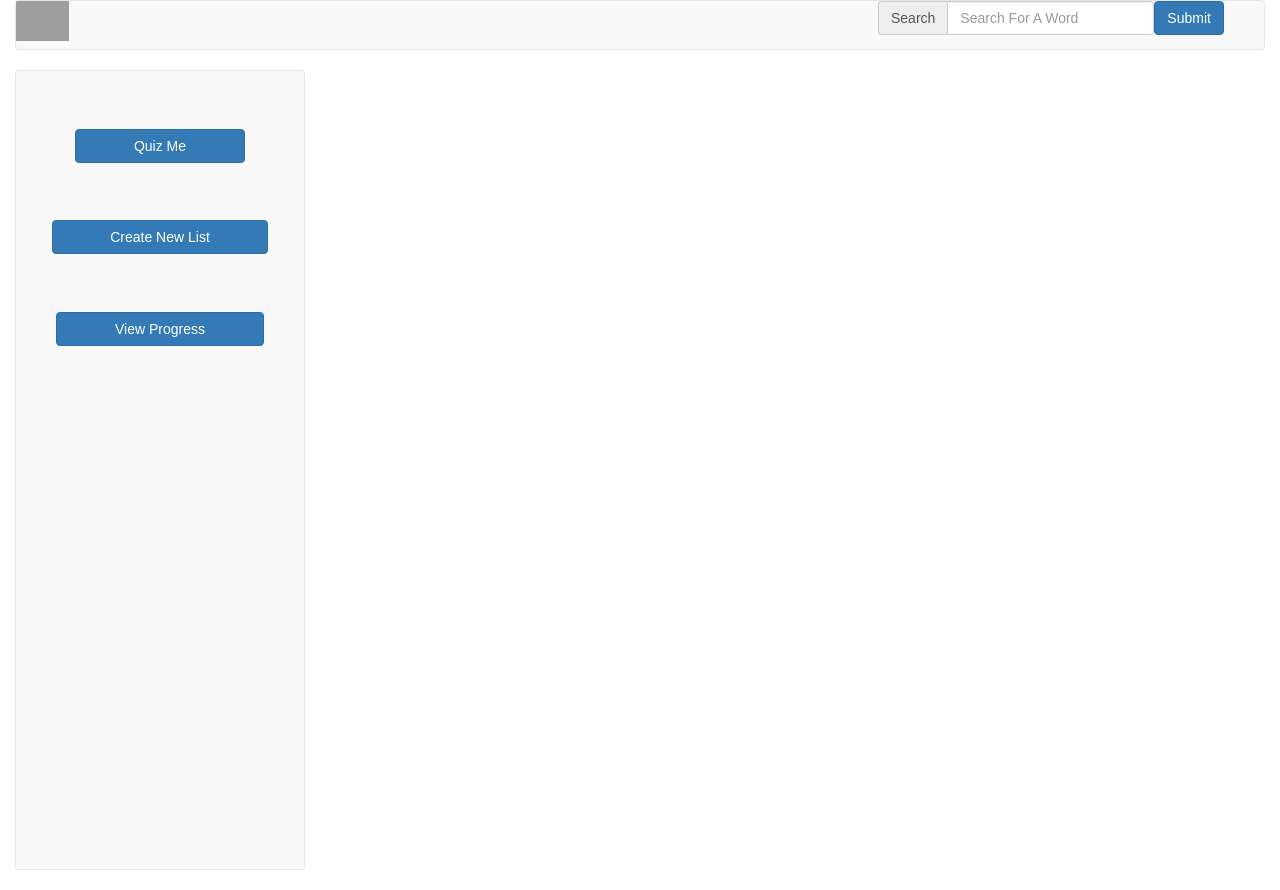
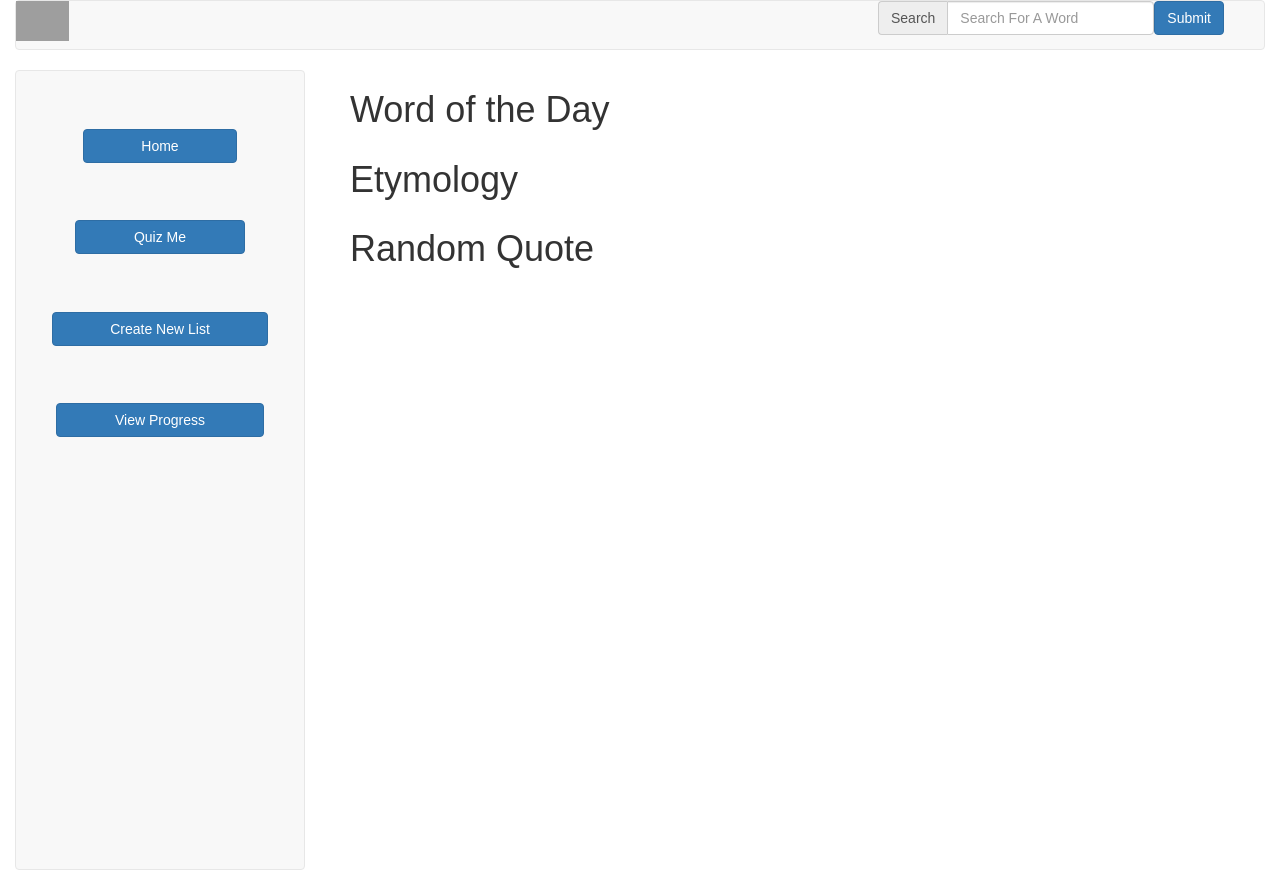
Before and after one commit to CaseyTM/WordWorms, a React (Create React App) app: page / in a window 1280 px wide. Built offline with nearby package versions, Linux system fonts and the light colour scheme; grey boxes are pictures that could not be loaded.

Commit message:
Index Route

```diff
--- a/src/Components/App.js
+++ b/src/Components/App.js
@@ -4,9 +4,7 @@ import React, { Component } from 'react';
 //bring in nav bars
 import BootstrapNavBar from './BootstrapNavBar.js';
 import SideNavBar from './SideNavBar.js';
-import Etymology from './Etymology.js';
-import WordOfTheDay from './WordOfTheDay.js';
-import RandomQuote from './RandomQuote.js';
+
 
 
 // We need to bring in bootstrap as well as jquery
--- /dev/null
+++ b/src/Components/Home.js
@@ -0,0 +1,24 @@
+// We need Component
+// We also need the link so that we can actively change routes
+
+import React, { Component } from 'react';
+import WordOfTheDay from './WordOfTheDay.js'
+import RandomQuote from './RandomQuote.js';
+import Etymology from './Etymology.js';
+
+
+class Home extends Component{
+	render(){
+		return(
+			<div className="col-sm-9">
+				<WordOfTheDay />
+				<Etymology />
+				<RandomQuote />
+
+			</div>
+
+		)
+	}
+}
+
+export default Home;
--- a/src/Components/SideNavBar.js
+++ b/src/Components/SideNavBar.js
@@ -12,6 +12,7 @@ class SideNavBar extends Component{
 
             <div className="col-sm-3">
                 <nav className="navbar navbar-default stretch-height">
+                    <Link to="home"> <button className="btn btn-primary button-spread"> Home </button> </Link>
                     <Link to="quizMe"> <button className="btn btn-primary button-spread"> Quiz Me </button> </Link>
                     <Link to="createNewList"> <button className="btn btn-primary button-spread"> Create New List </button> </Link>
                     <Link to="viewProgress"><button className="btn btn-primary button-spread"> View Progress </button></Link>
--- a/src/index.js
+++ b/src/index.js
@@ -4,9 +4,10 @@ import ReactDOM from 'react-dom';
 
 // bring in app component
 import App from './Components/App';
-import QuizMe from './Components/QuizMe.js'
-import CreateNewList from './Components/CreateNewList.js'
-import ViewProgress from './Components/ViewProgress.js'
+import QuizMe from './Components/QuizMe.js';
+import CreateNewList from './Components/CreateNewList.js';
+import ViewProgress from './Components/ViewProgress.js';
+import Home from './Components/Home.js';
 // custom Css
 import './index.css';
 
@@ -16,6 +17,8 @@ import { Router, IndexRoute, Route, hashHistory } from 'react-router';
 ReactDOM.render(
 	<Router history={hashHistory} >
 		<Route path='/' component={App}>
+			<IndexRoute component={Home} />
+			<Route path='home' component={Home} />
 			<Route path='quizMe' component={QuizMe} />
 			<Route path='createNewList' component={CreateNewList} />
 			<Route path='viewProgress' component={ViewProgress} />
```
